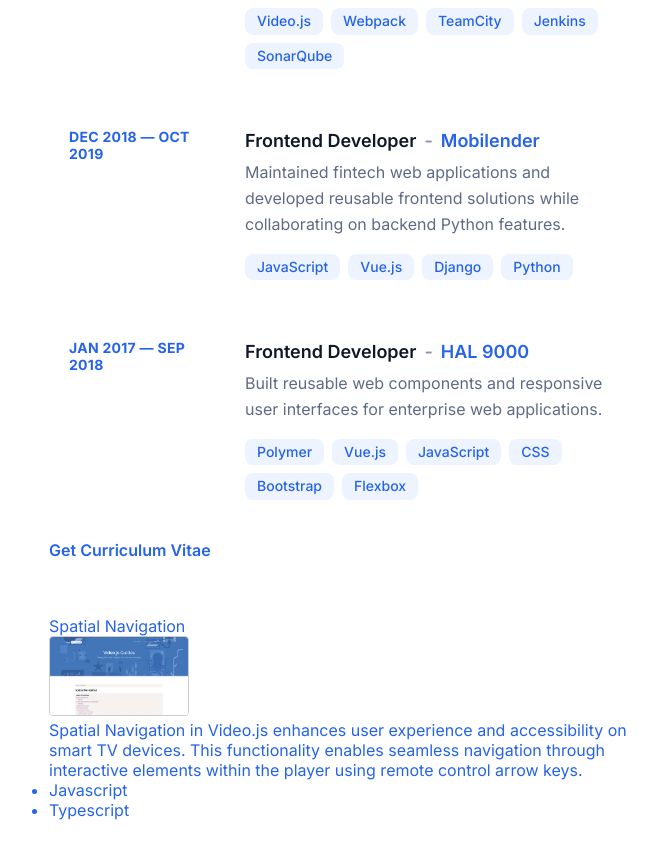
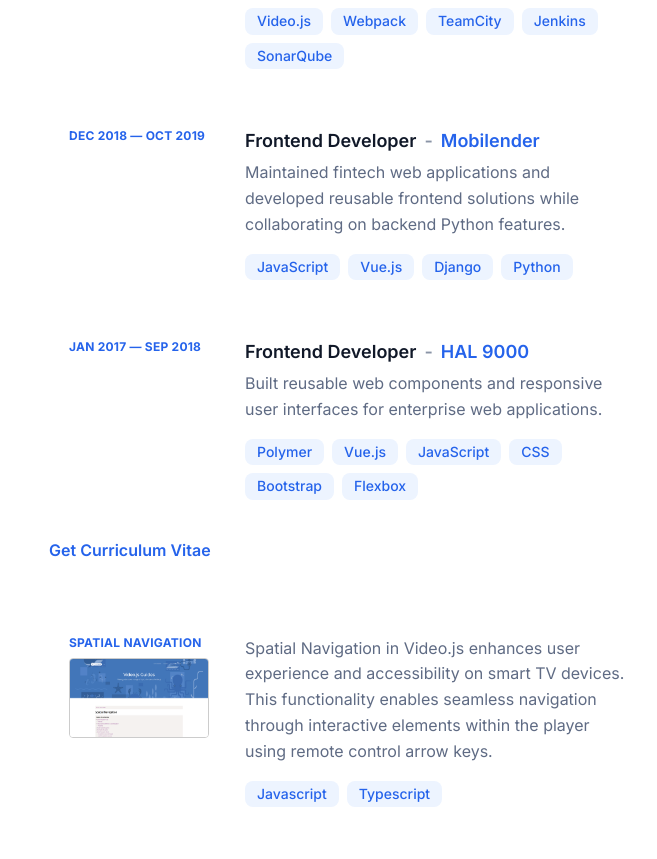
Before and after one commit to CarlosVillasenor/personal-landing-page, a Next.js app: page / in a window 1280 px wide. Shown: the part 1089-1948 px from the top of the page, without its empty margins (531-1188 px from the left). Built offline with nearby package versions, Linux system fonts and the light colour scheme.

Commit message:
feat: add styles to projects section

```diff
--- a/src/components/Content/Experience/Badge.module.css
+++ b/src/components/Content/Experience/Badge.module.css
@@ -13,12 +13,11 @@
 
 .experienceItem:hover {
   background: var(--color-badge-background-hover);
-
 }
 
 .period {
 	color: var(--color-primary);
-	font-size: var(--font-sm);
+	font-size: var(--font-xs);
 	line-height: 1.2;
 	font-weight: var(--font-weight-bold);
 	letter-spacing: 0.02em;
--- a/src/components/Content/Projects/Badge.module.css
+++ b/src/components/Content/Projects/Badge.module.css
@@ -4,3 +4,99 @@
   height: 80px;
   border-radius: 4px;
 }
+
+.paragraph {
+	line-height: 1.55;
+	font-size: var(--font-md);
+	color: var(--color-text-secondary);
+}
+
+.projectItem {
+	display: grid;
+	gap: var(--space-5);
+  padding: var(--space-5);
+  border-radius: var(--space-2);
+}
+
+.projectItem:hover {
+  background: var(--color-badge-background-hover);
+}
+
+.tittle {
+	color: var(--color-primary);
+	font-size: var(--font-xs);
+	line-height: 1.2;
+	font-weight: var(--font-weight-bold);
+	letter-spacing: 0.02em;
+	text-transform: uppercase;
+  margin-bottom: var(--space-2);
+}
+
+.projectBody {
+	display: grid;
+	gap: var(--space-2);
+}
+
+.projectTitle {
+	display: flex;
+	flex-wrap: wrap;
+	align-items: baseline;
+	gap: var(--space-2);
+	color: var(--color-text);
+	font-size: var(--font-2xl);
+	line-height: 1.3;
+	font-weight: var(--font-weight-semibold);
+}
+
+.projectDot {
+	color: var(--color-text-muted);
+}
+
+.companyLink {
+	color: var(--color-primary);
+	text-decoration: none;
+	font-weight: var(--font-weight-semibold);
+}
+
+.companyLink:hover {
+	color: var(--color-primary-hover);
+}
+
+.techList {
+	list-style: none;
+	display: flex;
+	flex-wrap: wrap;
+	gap: var(--space-2);
+	margin-top: var(--space-2);
+}
+
+.techList li {
+	padding: var(--space-1) var(--space-3);
+	color: var(--color-primary);
+	background: var(--color-badge-background);
+	border-radius: var(--space-2);
+	font-size: var(--font-sm);
+	line-height: 1.3;
+	font-weight: var(--font-weight-medium);
+}
+
+/* Tablets */
+@media (min-width: 48rem) {
+	/* 768px */
+	.projectItem {
+		grid-template-columns: 9.5rem minmax(0, 1fr);
+		gap: var(--space-6);
+	}
+
+	.projectTitle {
+		font-size: var(--font-lg);
+	}
+}
+
+/* Laptops */
+@media (min-width: 64rem) {
+	/* 1024px */
+	.paragraph {
+		line-height: 1.62;
+	}
+}
--- a/src/components/Content/Projects/Badge.tsx
+++ b/src/components/Content/Projects/Badge.tsx
@@ -13,16 +13,17 @@ export default function Badge({ project }: { project: project }) {
   return (
     <a className={styles.badgeLink} href={project.website} target="_blank" rel="noopener noreferrer">
       <article className={styles.projectItem}>
-        <p className={styles.period}>{project.title}</p>
-
-        <div className={styles.projectBody}>
+        <div className={styles.projectHeader}>
+          <p className={styles.tittle}>{project.title}</p>
           <Image
             src={`/project-images/${project.image}`}
             alt={project.title}
             width={140} height={80}
             className={styles.projectImage}
           />
+        </div>
 
+        <div className={styles.projectBody}>
           <p className={styles.paragraph}>
             {project.description}
           </p>
```
